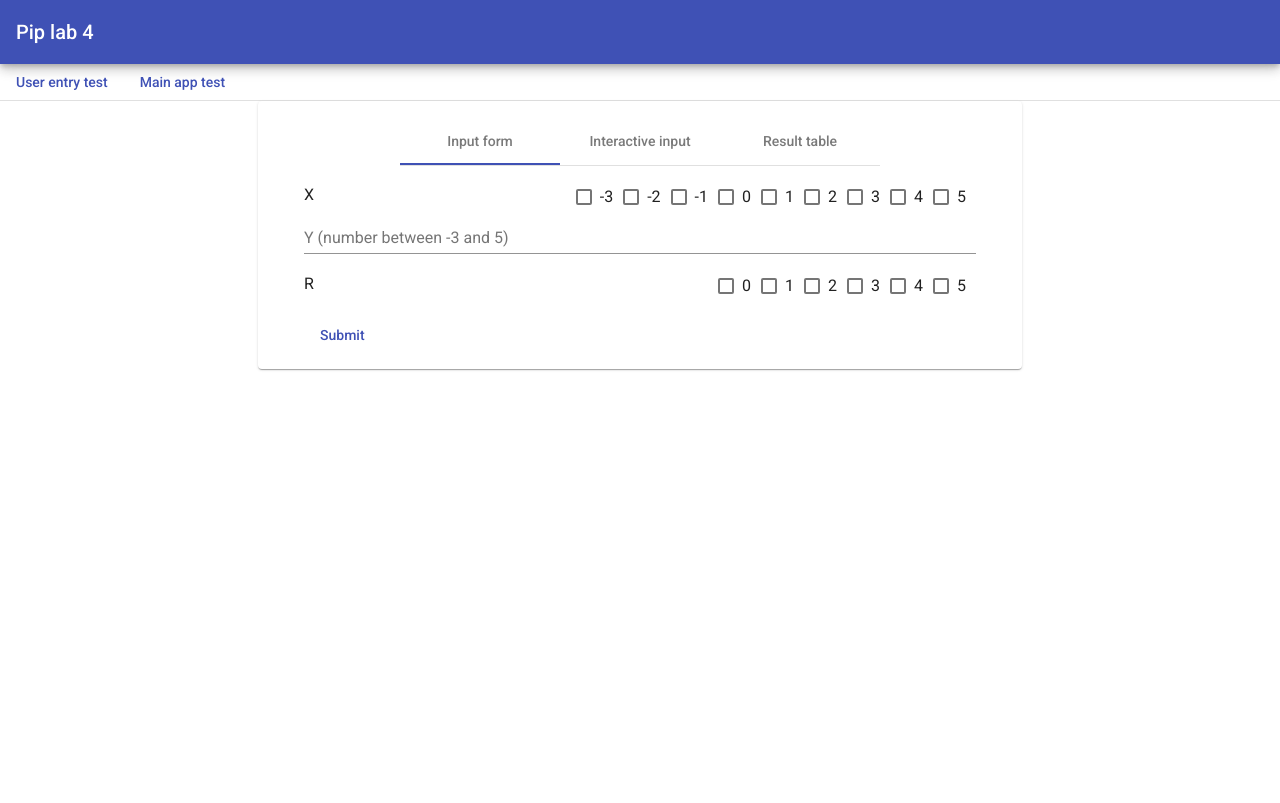
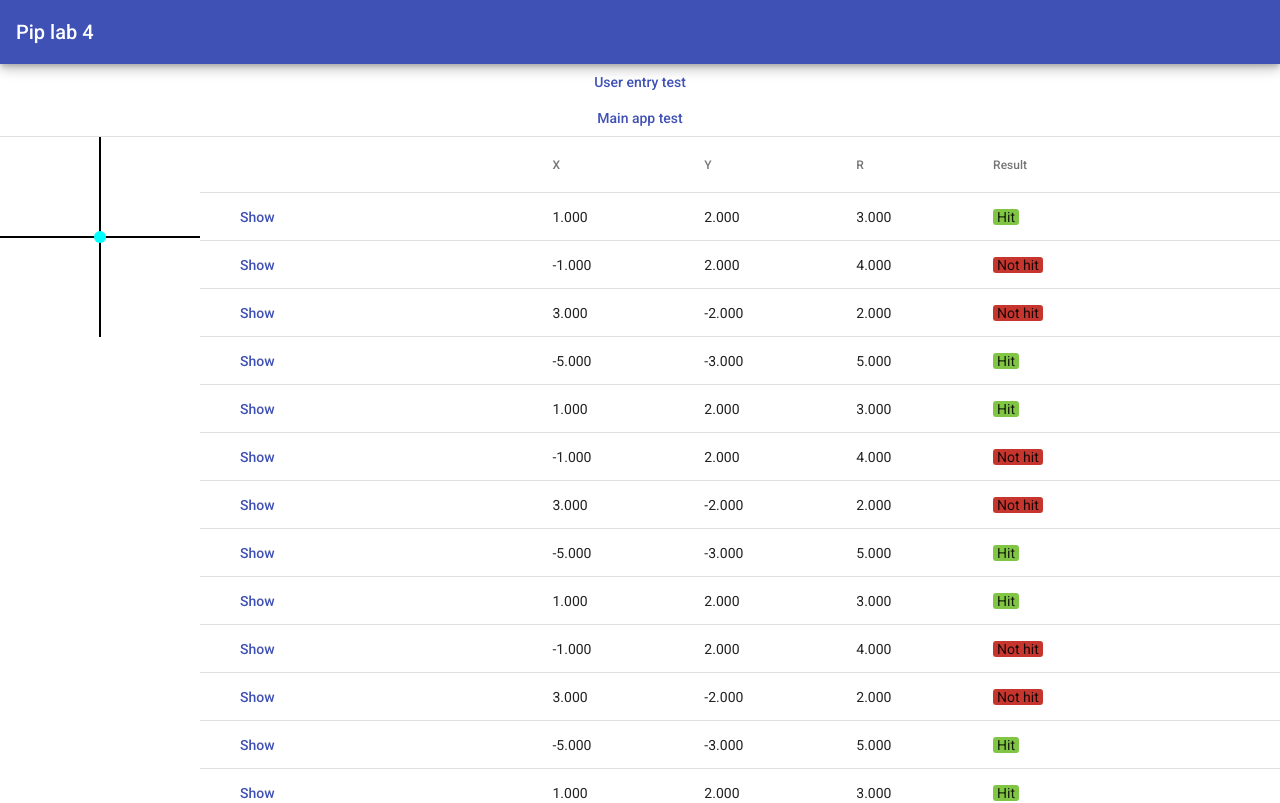
Before and after one commit to quangloc99/itmo-webdev-course-lab4, an Angular app in the folder src/main/webapp-src/: page /main-app in a window 1280 px wide. Shown: the top 803 px of the page. Built offline with nearby package versions, Linux system fonts and the light colour scheme.

Commit message:
Change the layout; Make the table header sticky.

```diff
--- a/src/main/webapp-src/src/app/app.component.css
+++ b/src/main/webapp-src/src/app/app.component.css
@@ -1,3 +1,8 @@
+:host {
+  display: flex;
+  flex-direction: column;
+}
+
 mat-toolbar {
   box-shadow: 0 3px 5px -1px rgba(0,0,0,.2),0 6px 10px 0 rgba(0,0,0,.14),0 1px 18px 0 rgba(0,0,0,.12);
 }
@@ -7,8 +12,7 @@ mat-toolbar {
 }
 
 .app-container {
-  max-width: 764px;
-  margin: 0 auto;
+  flex: 1;
 }
 
 ::ng-deep mat-tab-header {
--- a/src/main/webapp-src/src/app/main-app/main-app.component.css
+++ b/src/main/webapp-src/src/app/main-app/main-app.component.css
@@ -0,0 +1,3 @@
+:host {
+  /*position: sticky;*/
+}
--- a/src/main/webapp-src/src/app/main-app/main-app.component.html
+++ b/src/main/webapp-src/src/app/main-app/main-app.component.html
@@ -1,13 +1 @@
-<mat-card>
-  <mat-tab-group>
-    <mat-tab label="Input form">
-      <app-input-form [inputFieldRanges]="inputFieldRanges"></app-input-form>
-    </mat-tab>
-    <mat-tab label="Interactive input">
-      <app-interactive-input [inputFieldRanges]="inputFieldRanges"></app-interactive-input>
-    </mat-tab>
-    <mat-tab label="Result table">
-      <app-result-table [data]="testData"></app-result-table>
-    </mat-tab>
-  </mat-tab-group>
-</mat-card>
+<app-result-table [data]="testData"></app-result-table>
--- a/src/main/webapp-src/src/app/main-app/result-table/result-table.component.css
+++ b/src/main/webapp-src/src/app/main-app/result-table/result-table.component.css
@@ -1,7 +1,8 @@
 :host {
   display: flex;
-  overflow: auto;
-:}
+  /*overflow: auto;*/
+  /*position: sticky;*/
+}
 
 :host-context(.mobile) {
   flex-direction: column;
@@ -10,12 +11,6 @@
 
 .table-container {
   flex-grow: 1;
-  max-height: 600px;
-  overflow: auto;
-}
-
-:host-context(.mobile) .table-container {
-  max-height: 300px;
 }
 
 table {
--- a/src/main/webapp-src/src/app/main-app/result-table/result-table.component.html
+++ b/src/main/webapp-src/src/app/main-app/result-table/result-table.component.html
@@ -1,5 +1,6 @@
 <app-checking-area-pic class="align-center" [parameter-r]="selectedQuery.r"
                        [style.position] = "'sticky'"
+                       [style.top.px]="0"
                        [color]="selectedQuery.result ? getCSSVariable('--hit-color') : getCSSVariable('--not-hit-color')"
 >
   <svg:circle [attr.cx]="selectedQuery.x" [attr.cy]="selectedQuery.y" r="0.3" fill="cyan" [style.transition]="'all ease 0.2s'"/>
```
